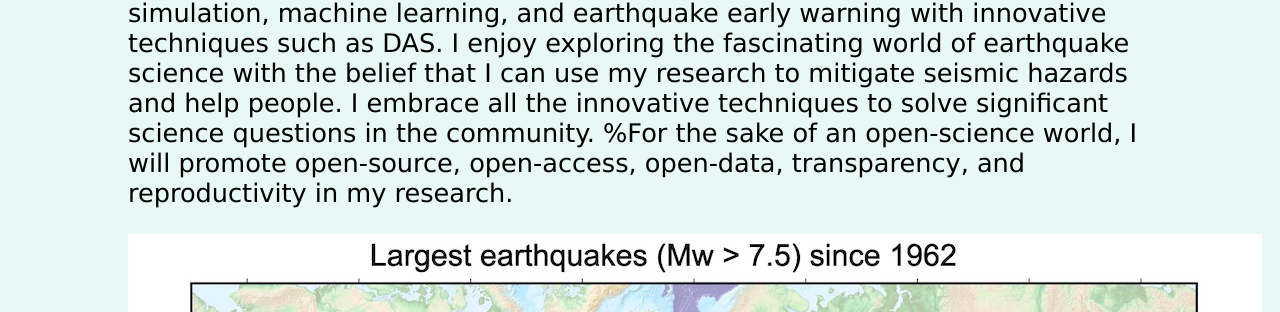
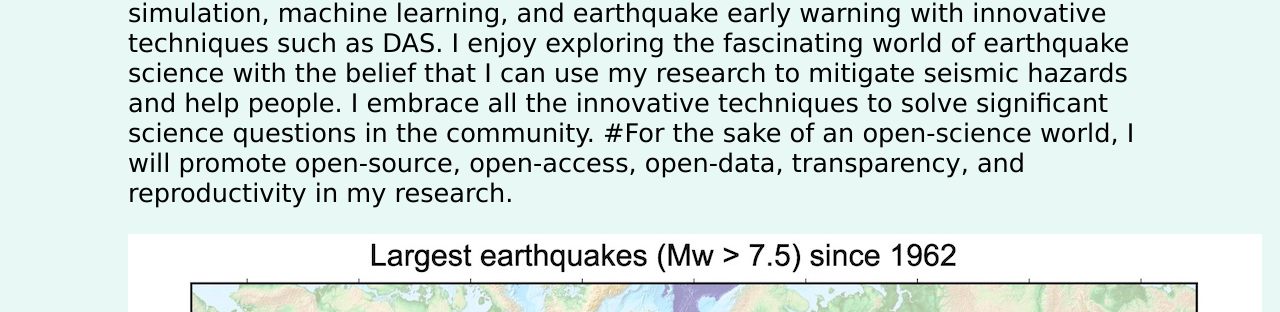
Before and after one commit to yinjiuxun/yinjiuxun.github.io, a Jekyll site: the page built from index.md, in a window 1280 px wide and 900 px high, scrolled down 342 px. Shown: the part 412-724 px from the top of the window. Built offline with Jekyll 4.4.1, drawn with Linux system fonts in a browser that asks for light colours; some of the changed text lies outside the part shown.

```diff
--- a/index.md
+++ b/index.md
@@ -20,7 +20,7 @@ My name is Jiuxun Yin (尹九洵). I'm currently a [postdoctoral scholar](http:/
 ----
 
 ## Research Interest ([for more details](/pages/research.html))
-I am a seismologist interested in every aspect of earthquakes. Earthquakes can cause large ground motions, damaging manufactured infrastructures and thus greatly threatening human lives. I strive to improve our understanding of earthquake physics using my expertise in earthquake seismology. My research is diverse, including but not limited to seismic observations, numerical simulation, machine learning, and earthquake early warning with innovative techniques such as DAS. I enjoy exploring the fascinating world of earthquake science with the belief that I can use my research to mitigate seismic hazards and help people. I embrace all the innovative techniques to solve significant science questions in the community. %For the sake of an open-science world, I will promote open-source, open-access, open-data, transparency, and reproductivity in my research.
+I am a seismologist interested in every aspect of earthquakes. Earthquakes can cause large ground motions, damaging manufactured infrastructures and thus greatly threatening human lives. I strive to improve our understanding of earthquake physics using my expertise in earthquake seismology. My research is diverse, including but not limited to seismic observations, numerical simulation, machine learning, and earthquake early warning with innovative techniques such as DAS. I enjoy exploring the fascinating world of earthquake science with the belief that I can use my research to mitigate seismic hazards and help people. I embrace all the innovative techniques to solve significant science questions in the community. #For the sake of an open-science world, I will promote open-source, open-access, open-data, transparency, and reproductivity in my research.
 
 ![large earthquakes (>7.5) since 1962](/assets/large_earthquakes.jpg)
 
```
